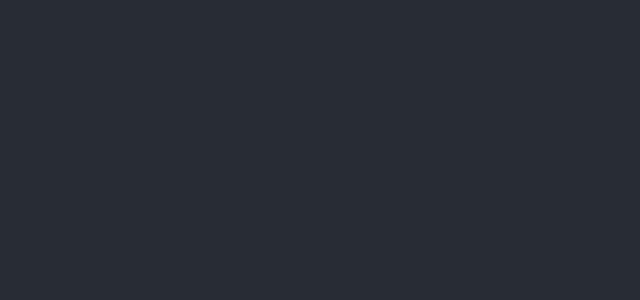
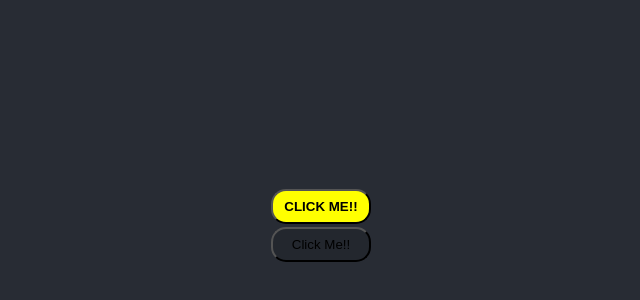
Before and after one commit to chiragdoctor/react-with-hooks, a React (Create React App) app: page / in a window 1280 px wide. Shown: the part 176-476 px from the top of the page, without its empty margins (319-959 px from the left). Built offline with nearby package versions, Linux system fonts and the light colour scheme.

Commit message:
Creating a Component Library and Making a generic button.

```diff
--- a/src/App.js
+++ b/src/App.js
@@ -1,10 +1,20 @@
 import React from 'react';
 import './App.scss';
+import Button from './components/Button/Button';
 
 function App() {
+  const onClickPrimary = () => {
+    alert('Primary button clicked');
+  };
+
   return (
     <div className='App'>
-      <header className='App-header'></header>
+      <header className='App-header'>
+        <Button type='primary' onClick={onClickPrimary}>
+          Click Me!!
+        </Button>
+        <Button type='disabled'>Click Me!!</Button>
+      </header>
     </div>
   );
 }
--- /dev/null
+++ b/src/components/Button/Button.js
@@ -0,0 +1,24 @@
+import React from 'react';
+import '../styles/common.scss';
+import './Button.scss';
+
+const Button = ({ children, type, onClick = () => {} }) => {
+  let localClass = '';
+
+  if (type === 'primary') {
+    localClass = 'primary';
+  }
+  if (type === 'disabled') {
+    localClass = 'disabled';
+  }
+  const cls = `bgYellow fontBlack pad8 width100 radius15 ${localClass}`.trim();
+  return (
+    <div className='btnClass'>
+      <button onClick={onClick} className={cls}>
+        {children}
+      </button>
+    </div>
+  );
+};
+
+export default Button;
--- /dev/null
+++ b/src/components/Button/Button.scss
@@ -0,0 +1,21 @@
+@import '../styles/vars';
+
+.btnClass {
+  .primary {
+    text-transform: uppercase;
+    font-weight: bold;
+    &:hover {
+      color: $white1;
+      background-color: $gray1;
+    }
+    &:active {
+      color: $gray1;
+      background-color: $white1;
+    }
+  }
+
+  .disabled {
+    color: rbga(150, 149, 149, 0.26);
+    background-color: rgba(0, 0, 0, 0.12);
+  }
+}
--- /dev/null
+++ b/src/components/styles/_vars.scss
@@ -0,0 +1,3 @@
+$white1: white;
+$gray1: black;
+$yellow1: yellow;
--- /dev/null
+++ b/src/components/styles/common.scss
@@ -0,0 +1,26 @@
+@import './vars';
+
+.width100 {
+  width: 100px;
+}
+
+.fontWhite {
+  color: $white1;
+}
+
+.fontBlack {
+  color: $gray1;
+}
+
+.bgYellow {
+  background-color: $yellow1;
+}
+
+.pad8 {
+  padding-top: 8px;
+  padding-bottom: 8px;
+}
+
+.radius15 {
+  border-radius: 15px;
+}
```
Also changed, not shown: 1 other file (tests, documents, lock files or other folders).
